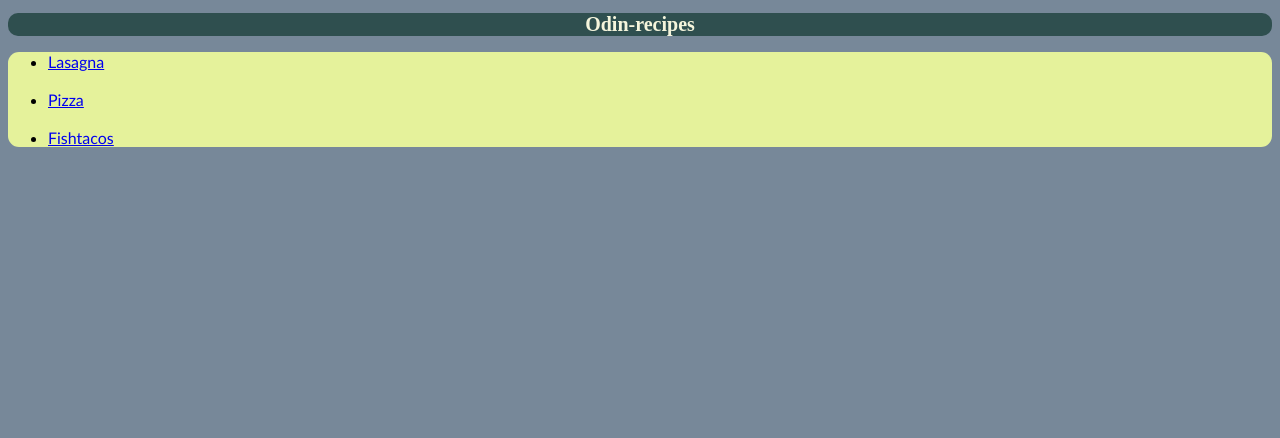
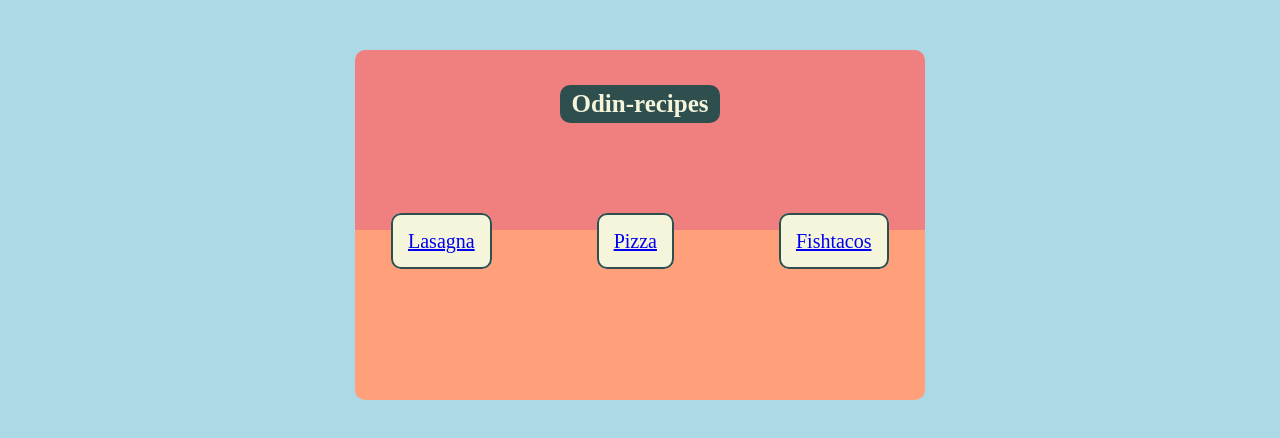
Before and after one commit to goatcarpo/odin-recipes, a plain HTML site: page index.html in a window 1280 px wide. Drawn offline with Linux system fonts and the light colour scheme.

Commit message:
Another style and structure edit

```diff
--- a/index.html
+++ b/index.html
@@ -6,13 +6,15 @@
     <link rel="stylesheet" href="style.css">
 </head>
 <body>
-<h1>Odin-recipes</h1>
-    <ul>
-    <li><a href="recipes/lasagna.html">Lasagna</a></li>
-    <br>
-    <li><a href="recipes/pizza.html">Pizza</a></li>
-    <br>
-    <li><a href="recipes/fishtacos.html">Fishtacos</a></li>
-    </ul>
+<div class="container">
+<div class="title">
+    <h1>Odin-recipes</h1>
+</div>
+<div class="recipes">
+    <a href="recipes/lasagna.html" class="lasagna">Lasagna</a></li>
+    <a href="recipes/pizza.html" class="pizza">Pizza</a></li>
+    <a href="recipes/fishtacos.html" class="fishtacos">Fishtacos</a></li>
+</div>
+</div>
 </body>
 </html>
--- a/style.css
+++ b/style.css
@@ -1,20 +1,67 @@
 body {
-    background-color:lightslategray;
+    background-color: lightblue;
+    height: 190px;
+    width: 570px;
+    margin: auto;
+}
+
+.container {
+    margin-top: 50px;
+
+}
+
+
+.title {
+    background-color: lightcoral;
+    height: 170px;
+    padding: 5px;
+    border-top-right-radius: 10px;
+    border-top-left-radius: 10px;
+}
+
+.recipes {
+    background-color: lightsalmon;
+    height: 170px;
+    border-bottom-left-radius: 10px;
+    border-bottom-right-radius: 10px;
 }
 
 h1 {
     color:beige;
     background-color: darkslategrey;
     font-family: 'Times New Roman', Times, sans-serif;
-    font-size: 20px;
+    font-size: 25px;
     font-weight: bold;
     text-align: center;
     border-radius: 10px;
+    margin: 30px 200px 50px 200px;
+    padding: 5px;
+
 }
 
-ul {
-    background-color: #e5f29b;
-    border-radius: 11px;
-    text-align: left;
-    font-family: 'Trebuchet MS', 'Lucida Sans Unicode', 'Lucida Grande', 'Lucida Sans', Arial, sans-serif;
+.lasagna {
+    border: darkslategrey solid 2px;
+    background-color: beige;
+    font-size: 20px;
+    margin: 36px;
+    padding: 15px;
+    border-radius: 10px;
 }
+
+.pizza {
+    border: darkslategrey solid 2px;
+    background-color: beige;
+    font-size: 20px;
+    padding: 15px;
+    margin: 65px;
+    border-radius: 10px;
+}
+
+.fishtacos {
+    border: darkslategrey solid 2px;
+    background-color: beige;
+    font-size: 20px;
+    padding: 15px;
+    margin: 36px;
+    border-radius: 10px;
+}
```
